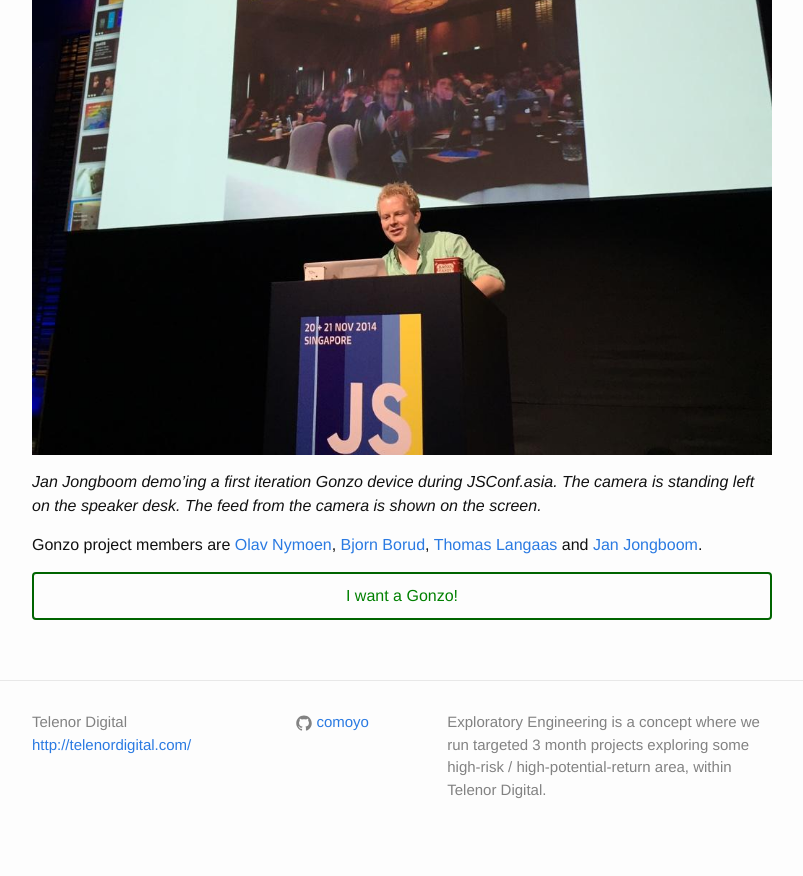
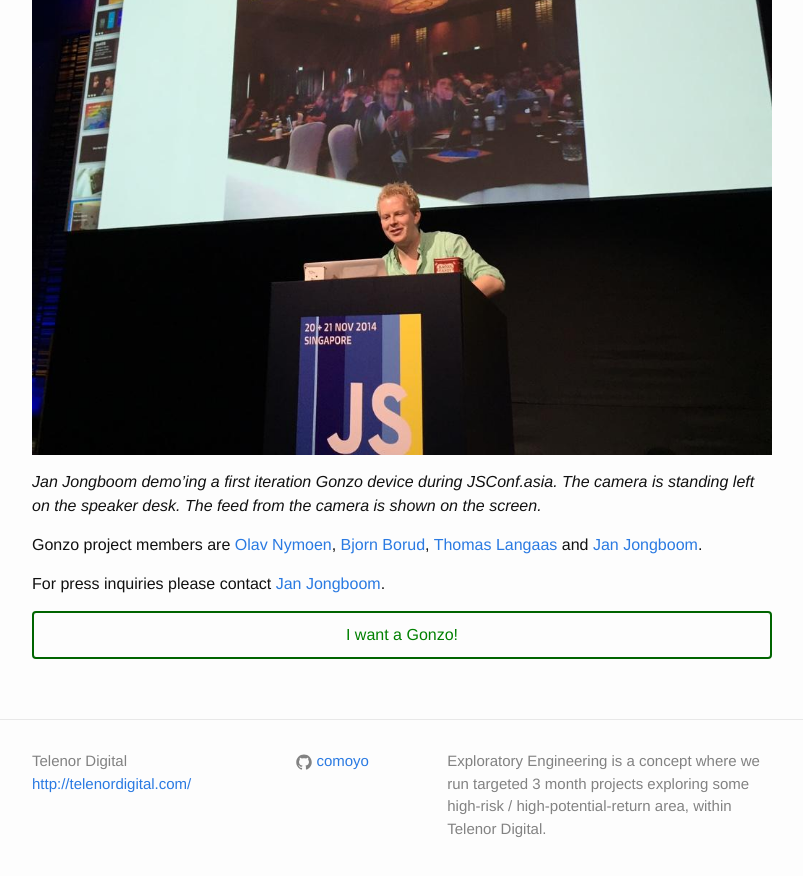
Before and after one commit to comoyo/blog.telenor.io, a Jekyll site: the page built from about-gonzo.md, in a window 1280 px wide and 900 px high, scrolled down 708 px. Shown: the top 876 px of the window, without its empty margins (238-1041 px from the left). Built offline with Jekyll 4.4.1, drawn with Linux system fonts in a browser that asks for light colours.

Commit message:
Add press link to about-gonzo page

```diff
--- a/about-gonzo.md
+++ b/about-gonzo.md
@@ -23,4 +23,6 @@ We want to build Gonzo as cheap as possible, at a throw-away price point. To acc
 
 Gonzo project members are [Olav Nymoen](https://github.com/OlavHN), [Bjorn Borud](http://blog.borud.no/), [Thomas Langaas](https://twitter.com/tlangaas) and [Jan Jongboom](http://janjongboom.com).
 
+For press inquiries please contact [Jan Jongboom](mailto:jan@telenordigital.com).
+
 <a class="want-one" href="http://gonzo.launchrock.com">I want a Gonzo!</a>
```
